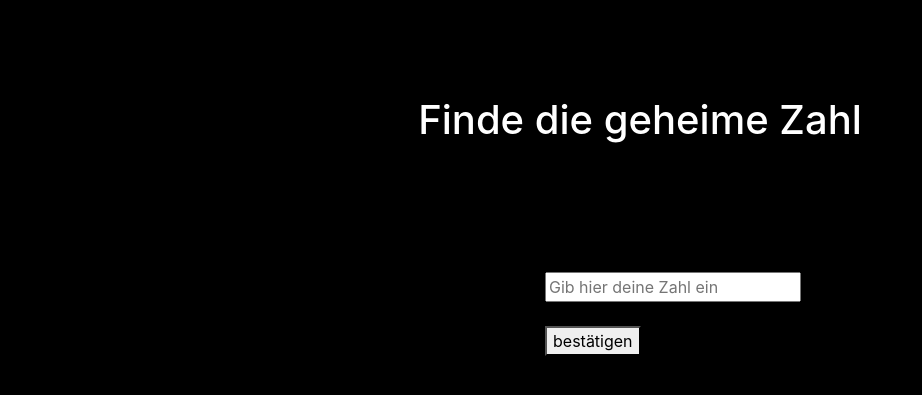
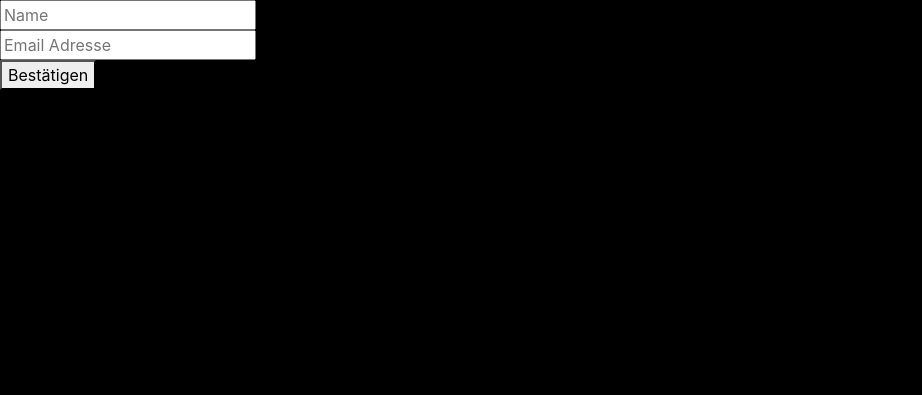
Before and after one commit to Amir1983/homework17, a Flask app: page / in a window 1280 px wide. Shown: the part 56-451 px from the top of the page, without its empty margins (0-922 px from the left). Run offline with Flask 2, Linux system fonts and the light colour scheme.

Commit message:
veränderung wegen DB

```diff
--- a/main.py
+++ b/main.py
@@ -1,18 +1,48 @@
-from flask import Flask, render_template, request,  make_response
+from flask import Flask, render_template, request,  make_response,  redirect, url_for
+from models import User
 import random
 
 app = Flask(__name__)
 
 @app.route("/")
 def hello():
-    geheimzahl = request.cookies.get("geheimzahl")
-    response = make_response(render_template("Startseite.html"))
+    email_address = request.cookies.get("email")
 
-    if not geheimzahl:
-        neue_geheimzahl = random.randint(1, 10)
-        response.set_cookie("geheimzahl", str(neue_geheimzahl))
+    if email_address:
+
+        user = User.fetch_one(query=["email", "==", email_address])
+
+    else:
+
+        user = None
+
+    return render_template("Startseite.html", user=user)
+@app.route("/anmeldung", methods=["POST"])
+def startseite():
+    name = request.form.get("name")
+
+    email = request.form.get("email")
+
+
+    geheimzahl = random.randint(1, 10)
+
+
+    user = User.fetch_one(query=["email", "==", email])
+
+    if not user:
+
+
+        user = User(name=name, email=email, geheimzahl=geheimzahl)
+
+        user.create()
+
+
+    response = make_response(redirect(url_for('hello')))
+
+    response.set_cookie("email", email)
 
     return response
+
 
 @app.route("/aboutus")
 def aboutus():
@@ -21,44 +51,31 @@ def aboutus():
 
 @app.route("/geheimzahl", methods=["POST"])
 def geheimzahl():
-    zahl = int(request.form.get("zahl","0"))
-    geheimzahl = int(request.cookies.get("geheimzahl"))
+    zahl = int(request.form.get("zahl"))
 
-    if geheimzahl == zahl:
-        message = "Super! Die Geheime Nummer: {0}".format(str(geheimzahl))
-
-        response = make_response(render_template("gewonnen.html", message=message))
-
-        response.set_cookie("geheimzahl", str(random.randint(1, 10)))  # set the new secret number
-
-        return response
-    elif zahl > geheimzahl:
-
-        message = "Deine Zahl ist nicht Korrekt... nimm eine kleinere Zahl."
-
-        return render_template("geheimzahl.html", message=message)
-
-    elif zahl < geheimzahl:
-
-        message = "Deine Zahl ist nicht Korrekt... nimm eine größere Zahl.."
-
-        return render_template("geheimzahl.html", message=message)
+    email_address = request.cookies.get("email")
 
 
-@app.route("/gewonnen", methods=["POST"] )
-def winner():
-    user_name = request.cookies.get("user_name")
-    name = request.form.get("name")
-    nachname = request.form.get("nachname")
-    adresse = request.form.get("adresse")
+    user = User.fetch_one(query=["email", "==", email_address])
 
-    print(name)
-    print(nachname)
-    print(adresse)
-    response = make_response(render_template("Startseite.html", name=user_name ))
-    response.set_cookie("user_name", name)
-    return response
+    if zahl == user.geheimzahl:
 
+        message = "Gewoonen, die Geheime Zahl lautet: {0}".format(str(zahl))
+
+        neue_geheimzahl = random.randint(1, 10)
+
+
+        User.edit(obj_id=user.id, geheimzahl=neue_geheimzahl)
+
+    elif zahl > user.geheimzahl:
+
+        message = "Deine Zahl ist zu groß... gib was kleineres ein!."
+
+    elif zahl < user.geheimzahl:
+
+        message = "Deine Zahl ist zu klein... gib was größeres ein!."
+
+    return render_template("geheimzahl.html", message=message)
 
 if __name__ =='__main__':
     app.run(debug=True)
--- a/requirements.txt
+++ b/requirements.txt
@@ -2,3 +2,4 @@ Flask==1.0.2
 google-cloud-datastore
 firebase-admin
 google-cloud-firestore
+smartninja-nosql
--- a/templates/Startseite.html
+++ b/templates/Startseite.html
@@ -1,22 +1,35 @@
 {% extends "base.html" %}
 
-{% block body %}
-{% if name %}
-<br><br>
-<h1 class="textcenter">Hallo {{name}}!</h1>
-{% endif %}
-<br><br><br><br>
-<h1 class="textcenter">Finde die geheime Zahl</h1>
-<br><br><br><br><br>
-<div style="width: 190px; margin: auto;">
-<form method="post" action="/geheimzahl">
-    <input type="text" name="zahl" placeholder="Gib hier deine Zahl ein" />
-    <br><br>
-    <button type="submit">bestätigen</button>
+{% block content %}
 
-</form>
+{% if user and user.geheimzahl %}
 
-</div>
+    <form method="post" action="/geheimzahl">
+
+        <input type="text" name="zahl" placeholder="Gib hier deine Zahl ein">
+
+        <br>
 
 
-{% endblock %}
+
+        <button type="submit">Bestätigen</button>
+
+    </form>
+
+{% else %}
+
+    <form method="post" action="/anmeldung">
+
+        <input type="text" name="name" placeholder="Name"><br>
+
+        <input type="email" name="email" placeholder="Email Adresse"><br>
+
+
+
+        <button>Bestätigen</button>
+
+    </form>
+
+{% endif %}
+
+{% endblock content %}
--- a/templates/base.html
+++ b/templates/base.html
@@ -29,6 +29,6 @@
   </div>
 </nav>
 
-{% block body %}{% endblock %}
+{% block content %}{% endblock %}
 </body>
 </html>
--- a/templates/geheimzahl.html
+++ b/templates/geheimzahl.html
@@ -1,6 +1,6 @@
 {% extends "base.html" %}
 
-{% block body %}
+{% block content %}
 
 <p class="textcenter">{{ message }}</p>
 
```
Also changed, not shown: templates/gewonnen.html (+11 -13 lines).
